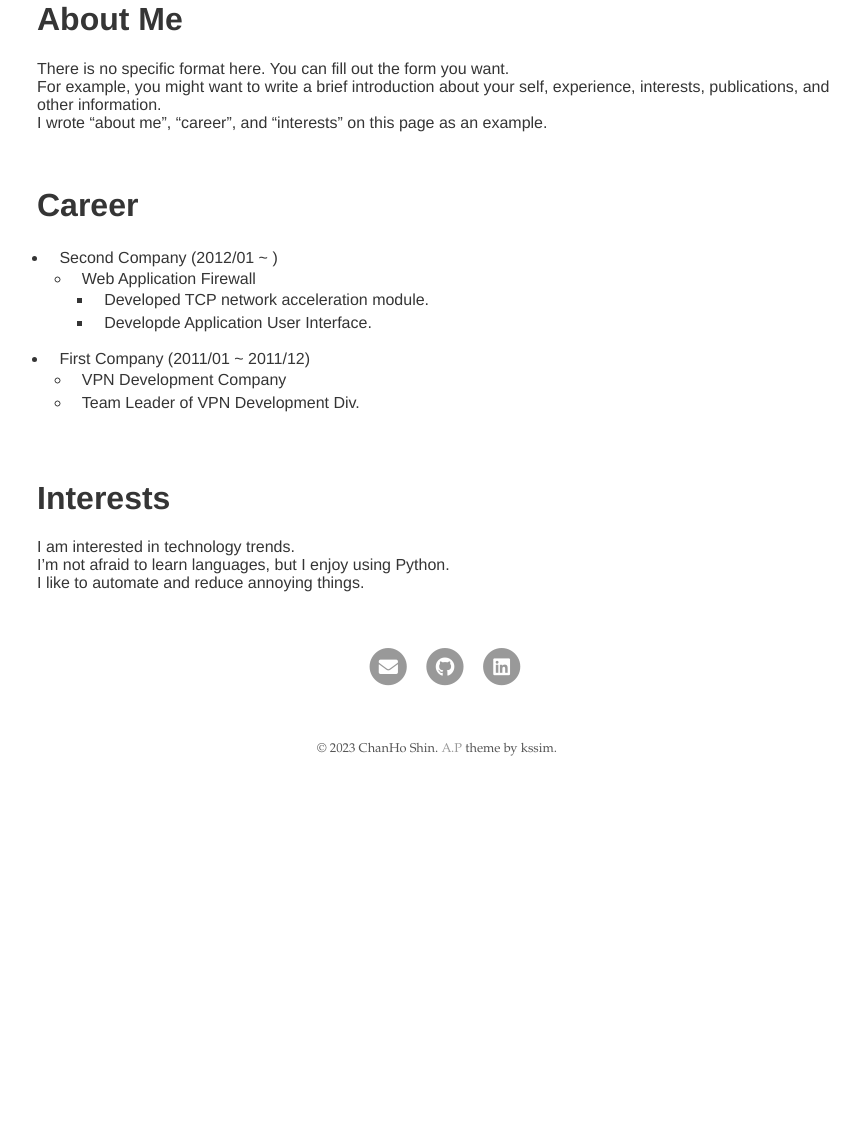
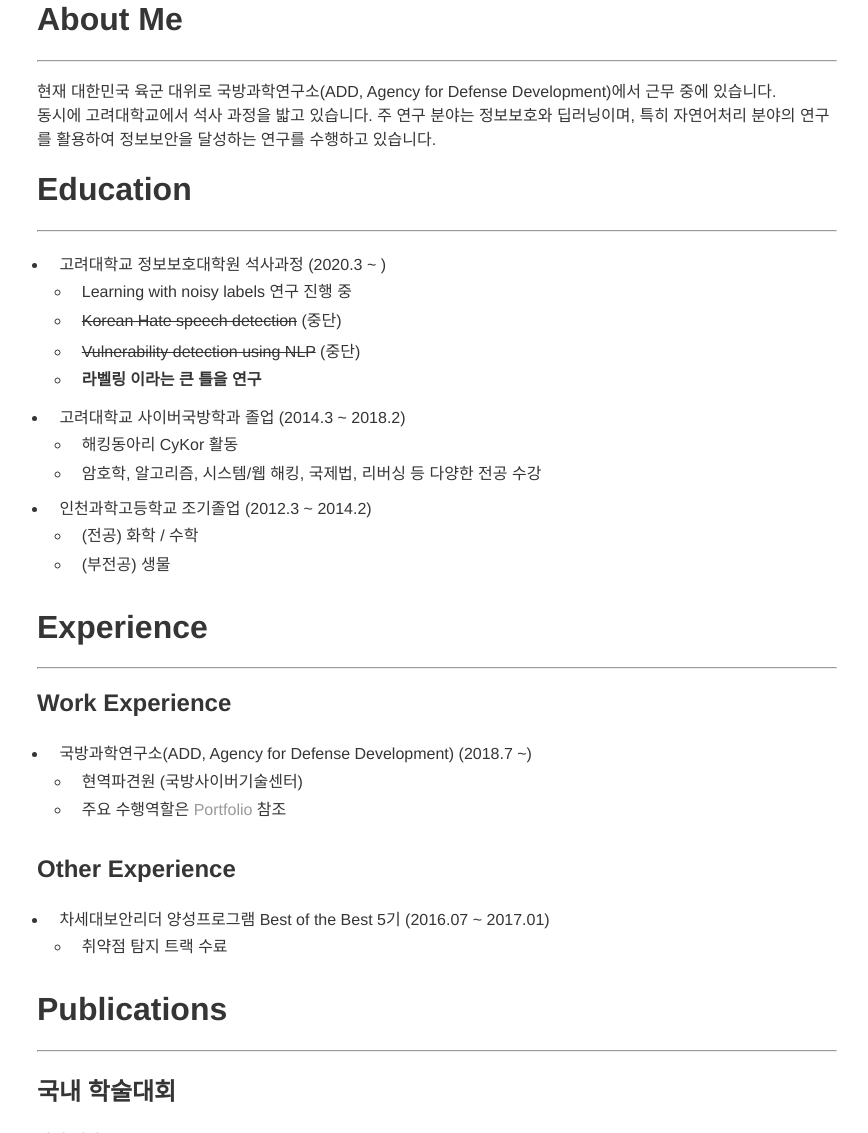
Before and after one commit to SSINsch/ssinsch.github.io, a Jekyll site: the page built from index.md, in a window 1280 px wide and 1400 px high. Shown: the part 267-1400 px from the top of the window, without its empty margins (203-1071 px from the left). Built offline with Jekyll 4.4.1, drawn with Linux system fonts in a browser that asks for light colours; our own code applies the rules of GitHub Pages for plain Markdown files; some of the changed text lies outside the part shown.

Commit message:
about page update

```diff
--- a/index.md
+++ b/index.md
@@ -3,24 +3,102 @@ layout: about
 ---
 
 # About Me
-There is no specific format here. You can fill out the form you want.
-For example, you might want to write a brief introduction about your self, experience, interests, publications, and other information.
-I wrote "about me", "career", and "interests" on this page as an example.
+___
 
-<br/>
+현재 대한민국 육군 대위로 국방과학연구소(ADD, Agency for Defense Development)에서 근무 중에 있습니다.
+동시에 고려대학교에서 석사 과정을 밟고 있습니다.
+주 연구 분야는 정보보호와 딥러닝이며, 특히 자연어처리 분야의 연구를 활용하여 정보보안을 달성하는 연구를 수행하고 있습니다.
 
-# Career
-* Second Company (2012/01 ~ )
-  * Web Application Firewall
-    * Developed TCP network acceleration module.
-    * Developde Application User Interface.
-* First Company (2011/01 ~ 2011/12)
-  * VPN Development Company
-  * Team Leader of VPN Development Div.
+# Education
+___
 
-<br/>
+- 고려대학교 정보보호대학원 석사과정 (2020.3 ~ )
+    - Learning with noisy labels 연구 진행 중
+    - ~~Korean Hate speech detection~~ (중단)
+    - ~~Vulnerability detection using NLP~~ (중단)
+    - **라벨링 이라는 큰 틀을 연구**
+- 고려대학교 사이버국방학과 졸업 (2014.3 ~ 2018.2)
+    - 해킹동아리 CyKor 활동
+    - 암호학, 알고리즘, 시스템/웹 해킹, 국제법, 리버싱 등 다양한 전공 수강
+- 인천과학고등학교 조기졸업 (2012.3 ~ 2014.2)
+    - (전공) 화학 / 수학
+    - (부전공)  생물
+
+# Experience
+___
+## Work Experience
+- 국방과학연구소(ADD, Agency for Defense Development) (2018.7 ~)
+  - 현역파견원 (국방사이버기술센터)
+  - 주요 수행역할은 [Portfolio](https://ssinsch.github.io/portfolio/) 참조
+
+## Other Experience
+- 차세대보안리더 양성프로그램 Best of the Best 5기 (2016.07 ~ 2017.01)
+    - 취약점 탐지 트랙 수료
+
+# Publications
+___
+## 국내 학술대회
+작성 예정
+
+## 국내 학술지
+작성 예정
+
+## 국제 학술대회
+작성 예정
+
+## 국제 학술지
+- Pattern Recognition Letters 투고 예정
+
+# CVE
+___
+- CVE-2020-24240 (ADD, 서울대 공동)
+    >GNU Bison before 3.7.1 has a use-after-free in _obstack_free in lib/obstack.c (called from gram_lex) when a '\0' byte is encountered. NOTE: there is a risk only if Bison is used with untrusted input, and the observed bug happens to cause unsafe behavior with a specific compiler/architecture. The bug report was intended to show that a crash may occur in Bison itself,not that a crash may occur in code that is generated by Bison.
+- CVE-2020-24241 (ADD, 서울대 공동)
+  >n Netwide Assembler (NASM) 2.15rc10, there is heap use-after-free in saa_wbytes in nasmlib/saa.c.
+- CVE-2020-24242 (ADD, 서울대 공동)
+    >In Netwide Assembler (NASM) 2.15rc10, SEGV can be triggered in tok_text in asm/preproc.c by accessing READ memory.
+
+# Patent
+___
+- (국내) 퍼징에서 시드 파일을 스케줄링 하는 방법 및 이를 위한 장치 (2020)
+  - Eng) Method And Apparatus For Scheduling Seed File In Fuzzing
+  - 출원
+- (국내) 공격 예측 모델 훈련 방법 및 이를 위항 장치 (2023)
+  - 출원
+- (국외) method for training attack prediction model and device therefor (2023)
+  - 출원 진행 중
+
+
+# Skills
+___
+- Programming & CS
+    - python (including pytorch)
+    - C
+    - fuzzing
+    - crawling
+    - (little bit of) PowerShell
+- Language
+    - 영어 토익 900 :arrow_up: (2018)
+    - ~~JLPT ?급~~ (2023 or 2024 예정)
+- Tool
+    - Pycharm / VSCode
+    - IDA
+    - Wireshark
+    - AFL fuzzer
+    - (little bit of) LLVM
+
+# Certificate
+___
+- 정보처리기사 (2018.12)
+  - 과학기술정보통신부
+
+# Reports
+___
+- 보안규정상 공개범위 밖 입니다.
 
 # Interests
-I am interested in technology trends.
-I'm not afraid to learn languages, but I enjoy using Python.
-I like to automate and reduce annoying things.
+___
+- Domain Knowledge & Research interest
+    - Cyber Security
+    - Machine Learning & Deep Learning (pytorch)
+    - MITRE ATT&CK
```
